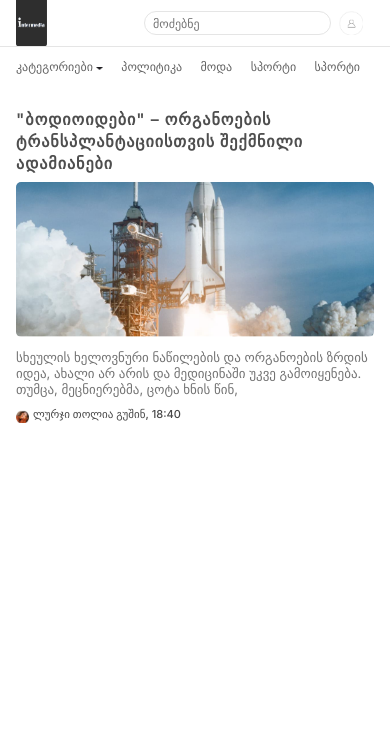
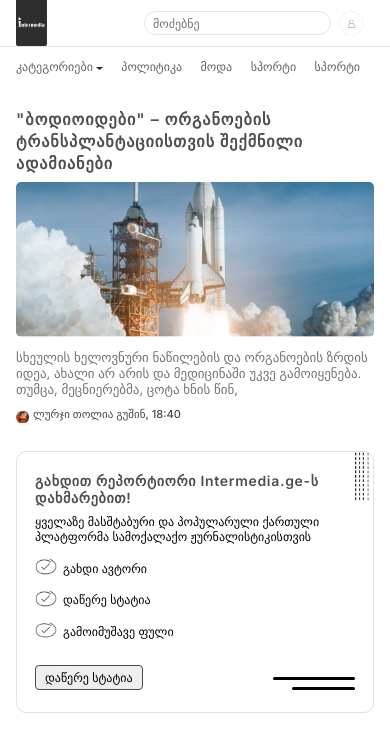
Before and after one commit to dlkokhta/intermedia-react, a React (Vite) app: page / in a window 390 px wide. Shown: the top 752 px of the page. Built offline with nearby package versions, Linux system fonts and the light colour scheme.

Commit message:
Finish CreateArticleCard component for mobile

```diff
--- /dev/null
+++ b/src/components/CreateArticleCard/CreateArticleCard.jsx
@@ -0,0 +1,67 @@
+import styles from "./CreateArticleCard.module.css";
+import groupLogo from "../../assets/group.png";
+import selectLogo from "../../assets/select.png";
+
+const CreateArticleCard = () => {
+  return (
+    <article className={styles.cardWrapper}>
+      <section className={styles.createCardArticle}>
+        <div className={styles.createCardArticleHeader}>
+          <h1>გახდით რეპორტიორი Intermedia.ge-ს დახმარებით!</h1>
+          <div>
+            <img
+              className={styles.groupLogo}
+              src={groupLogo}
+              alt="group logo"
+            />
+          </div>
+        </div>
+        <h2>
+          ყველაზე მასშტაბური და პოპულარული ქართული პლატფორმა სამოქალაქო
+          ჟურნალისტიკისთვის
+        </h2>
+        <div className={styles.articleListContainer}>
+          <div className={styles.articleList}>
+            <div>
+              <img
+                className={styles.articleSelectLogo}
+                src={selectLogo}
+                alt="select logo"
+              />
+            </div>
+            <h3>გახდი ავტორი</h3>
+          </div>
+          <div className={styles.articleList}>
+            <div>
+              <img
+                className={styles.articleSelectLogo}
+                src={selectLogo}
+                alt="select logo"
+              />
+            </div>
+            <h3>დაწერე სტატია</h3>
+          </div>
+          <div className={styles.articleList}>
+            <div>
+              <img
+                className={styles.articleSelectLogo}
+                src={selectLogo}
+                alt="select logo"
+              />
+            </div>
+            <h3>გამოიმუშავე ფული</h3>
+          </div>
+        </div>
+        <div className={styles.createArticleButtonContainer}>
+          <button className={styles.createArticleButton}>დაწერე სტატია</button>
+          <div>
+            <div className={styles.createArticleLogoLineOne}></div>
+            <div className={styles.createArticleLogoLineTwo}></div>
+          </div>
+        </div>
+      </section>
+    </article>
+  );
+};
+
+export default CreateArticleCard;
--- /dev/null
+++ b/src/components/CreateArticleCard/CreateArticleCard.module.css
@@ -0,0 +1,91 @@
+.cardWrapper {
+  padding-left: 16px;
+  padding-right: 16px;
+}
+
+.createCardArticle {
+  border: 1px solid #e1e1e1;
+  border-radius: 10px;
+  margin-top: 24px;
+}
+
+.createCardArticleHeader {
+  display: flex;
+  letter-spacing: 0.7px;
+  margin-bottom: 8px;
+  justify-content: space-between;
+}
+.createCardArticleHeader h1 {
+  font-weight: 600;
+  font-size: 14px;
+  color: #4e4e4e;
+  padding-top: 20px;
+  padding-left: 18px;
+}
+
+.cardWrapper h2 {
+  font-weight: 300;
+  font-size: 12px;
+  padding-left: 18px;
+  padding-right: 18px;
+  margin-bottom: 12px;
+}
+
+.articleList {
+  display: flex;
+  gap: 6px;
+  align-items: center;
+}
+
+.articleList h3 {
+  font-weight: 300;
+  font-size: 12px;
+}
+.articleSelectLogo {
+  width: 22px;
+  height: auto;
+}
+
+.createArticleButtonContainer {
+  display: flex;
+  padding-left: 18px;
+  padding-right: 18px;
+  justify-content: space-between;
+  padding-bottom: 22px;
+}
+
+.createArticleButton {
+  border: 1px solid #4a4a4a;
+  border-radius: 4px;
+  padding: 3.5px 9px 3.5px 9px;
+  font-size: 12px;
+}
+
+.createArticleLogoLineOne {
+  background-color: #000000;
+  width: 82.5px;
+  height: 3px;
+  margin-top: 12px;
+  border-radius: 5px;
+}
+
+.createArticleLogoLineTwo {
+  background-color: #000000;
+  width: 63.5px;
+  height: 3px;
+  margin-top: 7px;
+  margin-left: auto;
+  border-radius: 5px;
+}
+.groupLogo {
+  width: 22px;
+  height: 49px;
+}
+
+.articleListContainer {
+  padding-left: 18px;
+  display: flex;
+  flex-direction: column;
+  row-gap: 8px;
+  margin-bottom: 22px;
+}
--- a/src/pages/HomePage/HomePage.jsx
+++ b/src/pages/HomePage/HomePage.jsx
@@ -1,10 +1,12 @@
 import MobileHeader from "../../components/MobileHeader/MobileHeader";
 import ArticleCardPrimary from "../../components/ArticleCardPrimary/ArticleCardPrimary";
+import CreateArticleCard from "../../components/CreateArticleCard/CreateArticleCard";
 const HomePage = () => {
   return (
     <>
       <MobileHeader />
       <ArticleCardPrimary />
+      <CreateArticleCard />
     </>
   );
 };
```
Also changed, not shown: src/assets/group.png (added), src/assets/select.png (added).
